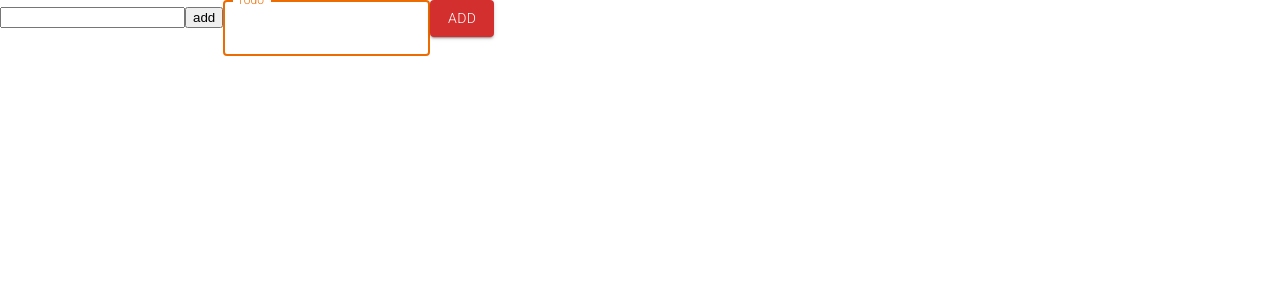
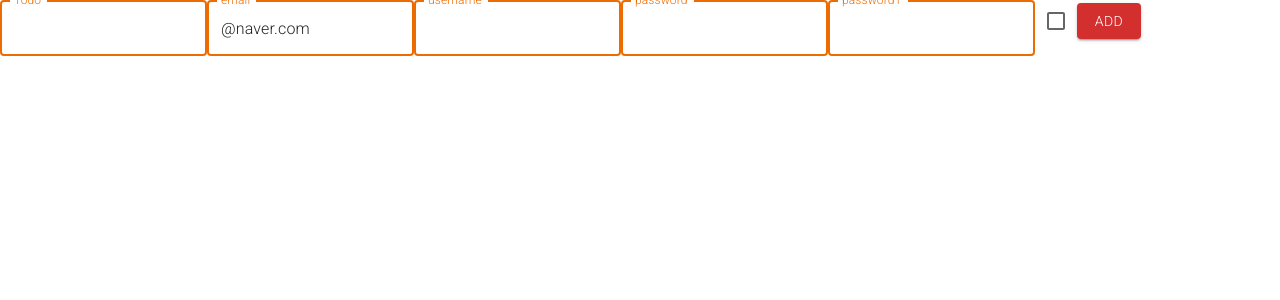
Before and after one commit to origuri/react-master-class-ts, a React (Vite) app: page / in a window 1280 px wide. Shown: the top 300 px of the page. Built offline with nearby package versions, Linux system fonts and the light colour scheme.

Commit message:
2023.12.15 - useForm을 사용한 연습

```diff
--- a/package.json
+++ b/package.json
@@ -22,6 +22,7 @@
     "react-apexcharts": "^1.4.1",
     "react-dom": "^18.2.0",
     "react-helmet": "^6.1.0",
+    "react-hook-form": "^7.49.2",
     "react-query": "^3.39.3",
     "react-router-dom": "^6.20.1",
     "recoil": "^0.7.7",
--- a/src/App.tsx
+++ b/src/App.tsx
@@ -1,5 +1,6 @@
 import { createGlobalStyle } from "styled-components";
-import TodoList from "./ToDoList";
+
+import ToDoList from "./ToDoList";
 
 const GlobalStyle = createGlobalStyle`
 
@@ -74,7 +75,7 @@ function App() {
   return (
     <>
       <GlobalStyle />
-      <TodoList />
+      <ToDoList />
     </>
   );
 }
--- a/src/ToDoList.tsx
+++ b/src/ToDoList.tsx
@@ -1,7 +1,132 @@
 import TextField from "@mui/material/TextField";
 import Button from "@mui/material/Button";
 import React, { useState } from "react";
+import { useForm } from "react-hook-form";
+import { Checkbox } from "@mui/material";
 
+interface ToDoForm {
+  toDo: string;
+  email: string;
+  password: string;
+  password1: string;
+  extraError?: string; // 내가 만드는 에러
+  checkBox1: boolean;
+  username: string;
+}
+
+function ToDoList() {
+  const {
+    register,
+    handleSubmit,
+    watch,
+    setError,
+    formState: { errors },
+  } = useForm<ToDoForm>({
+    defaultValues: {
+      email: "@naver.com",
+    },
+  });
+
+  const onVaild = (data: ToDoForm) => {
+    if (data.password !== data.password1) {
+      setError("password1", { message: "비번이 다름" }, { shouldFocus: true });
+    }
+    //setError("extraError", { message: "서버 다운" });
+  };
+  console.log(watch("checkBox1"));
+
+  return (
+    <div>
+      <form onSubmit={handleSubmit(onVaild)}>
+        <TextField
+          {...register("toDo", {
+            required: "필수 ",
+            minLength: {
+              value: 10,
+              message: "최소 10자 ",
+            },
+          })}
+          type="text"
+          id="outlined-basic"
+          label="Todo"
+          variant="outlined"
+          color="warning"
+          focused
+        />
+        {errors.toDo?.message}
+        <TextField
+          {...register("email", {
+            required: "필수 ",
+            pattern: {
+              value: /^[A-Za-z0-9._%+-]+@naver.com$/,
+              message: "네이버만 가능",
+            },
+          })}
+          type="email"
+          id="outlined-basic"
+          label="email"
+          variant="outlined"
+          color="warning"
+          focused
+        />
+        {errors.email?.message}
+        <TextField
+          {...register("username", {
+            required: "필수 ",
+            validate: {
+              noOri: async (
+                value // async로 만들어서 서버에 확인 후 응답을 받을 수도 있음!
+              ) => (value.includes("ori") ? "ori는 사용할 수 없다" : true),
+              noGuri: (value) =>
+                value.includes("guri") ? "guri는 사용할 수 없다" : true,
+            },
+          })}
+          type="text"
+          id="outlined-basic"
+          label="username"
+          variant="outlined"
+          color="warning"
+          focused
+        />
+        {errors.username?.message}
+        <TextField
+          {...register("password", {
+            minLength: {
+              value: 5,
+              message: "5자 이상 ",
+            },
+          })}
+          type="password"
+          id="outlined-basic"
+          label="password"
+          variant="outlined"
+          color="warning"
+          focused
+        />
+        {errors.password?.message}
+        <TextField
+          {...register("password1")}
+          type="password"
+          id="outlined-basic"
+          label="password1"
+          variant="outlined"
+          color="warning"
+          focused
+        />
+        {errors.password1?.message}
+        <Checkbox {...register("checkBox1")} />
+
+        {/* mui는 button 타입을 지정해야 함. */}
+        <Button variant="contained" color="error" type="submit">
+          add
+        </Button>
+        {/* {errors.extraError?.message} */}
+      </form>
+    </div>
+  );
+}
+
+/*
 function TodoList() {
   const [todo, setTodo] = useState("");
   // mui를 사용하기 위해선 이 타입으로 지정해야 함.
@@ -18,9 +143,8 @@ function TodoList() {
   return (
     <div>
       <form onSubmit={onSubmit}>
-        <input value={todo} onChange={onChange} />
-        <button>add</button>
         <TextField
+          type="text"
           value={todo}
           onChange={onChange}
           id="outlined-basic"
@@ -29,12 +153,13 @@ function TodoList() {
           color="warning"
           focused
         />
+        {/* mui는 button 타입을 지정해야 함. }
         <Button variant="contained" color="error" type="submit">
           add
         </Button>
       </form>
     </div>
   );
-}
+} */
 
-export default TodoList;
+export default ToDoList;
```
Also changed, not shown: 1 other file (tests, documents, lock files or other folders).
